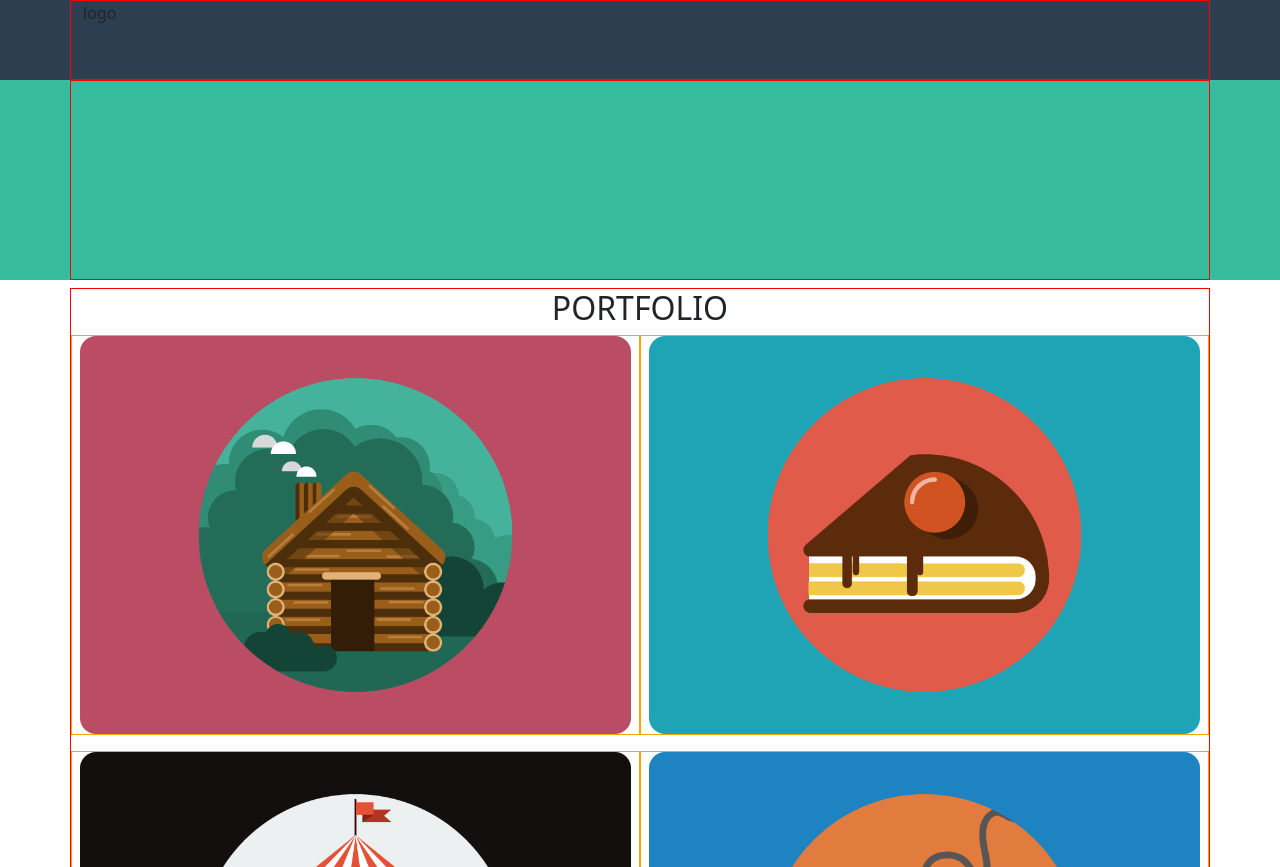
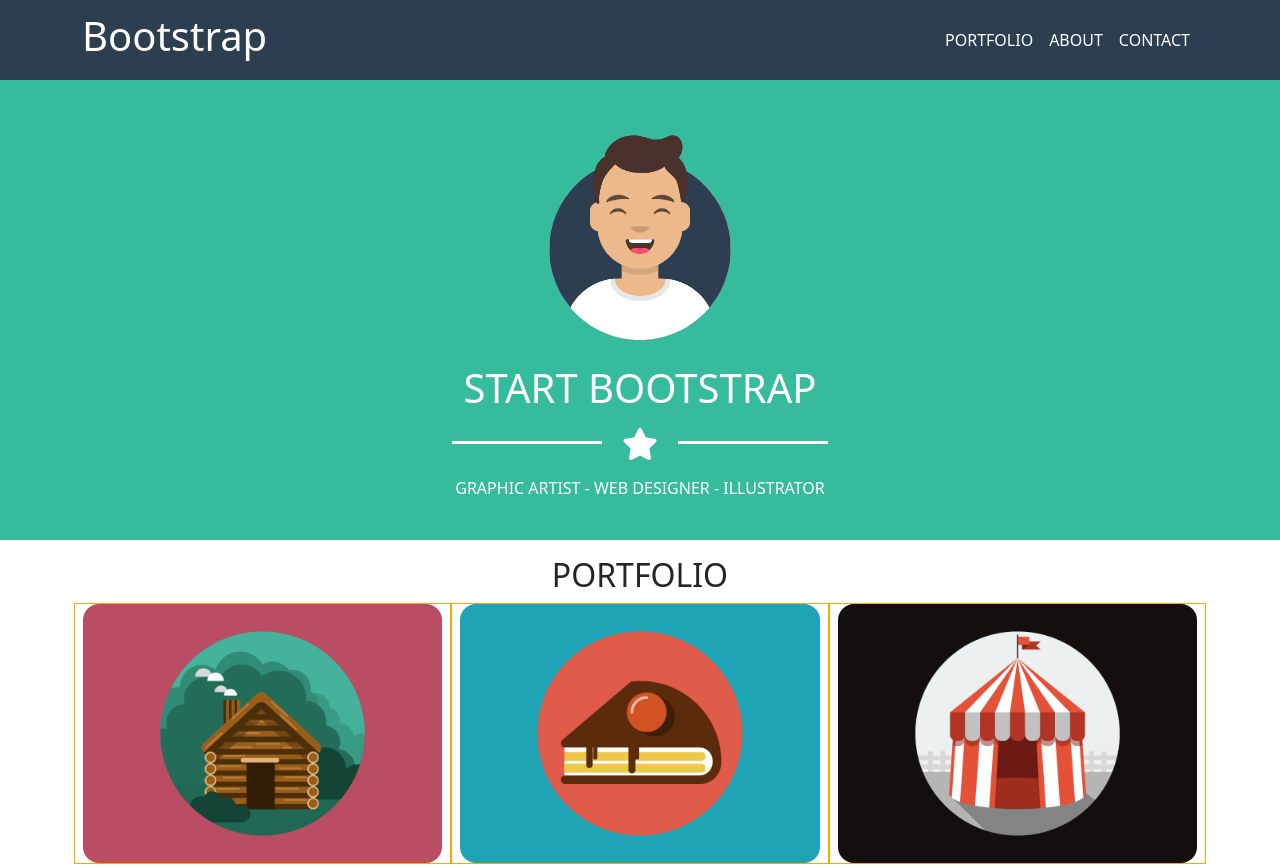
Before and after one commit to LucaPertosa/html-css-bootstrap-freelancer, a plain HTML site: page index.html in a window 1280 px wide. Shown: the top 867 px of the page. Drawn offline with nearby package versions, Linux system fonts and the light colour scheme.

Commit message:
Complete: navbar + jumbotron & responsive

```diff
--- a/css/style.css
+++ b/css/style.css
@@ -13,26 +13,54 @@
     display: inline-block;
 }
 
-/* COMMON DEBUG */
-.container {
-    border: 1px solid red;
+/* COMMON */
+
+.ms_separation {
+    min-width: 150px;
+    position: relative;
 }
 
+.ms_line {
+    width: 30%;
+    max-width: 150px;
+    border-bottom: 3px solid;
+}
+
+.ms_separation i {
+    margin: 0 20px;
+    font-size: 2rem;
+}
 /* HEADER */
-header .nav {
-    /* debug */
+header .navbar {
     height: var(--header-height);
+    color: white;
     background-color: var(--header-footer-color);
+}
+
+.navbar button {
+    border-color: white;
+}
+
+.navbar-toggler-icon {
+    filter: invert(1);
+}
+.nav-link {
+    color: white;
 }
 /* /HEADER */
 
 /* MAIN */
 
 /* Jumbotron */
-.jumbotron {
+.ms_jumbotron {
     /* debug */
-    height: 200px;
+    margin-top: var(--header-height);
+    color: white;
     background-color: var(--jumbotron-color);
+}
+
+.ms_jumbotron img {
+    width: 200px;
 }
 /* /Jumbotron */
 
@@ -43,6 +71,9 @@
 /* /Portfolio-section */
 
 /* About-section */
+.about {
+    background-color: var(--jumbotron-color);
+}
 .ms_container {
     max-width: 60%;
     margin: 0 auto;
--- a/index.html
+++ b/index.html
@@ -1,53 +1,93 @@
 <!DOCTYPE html>
 <html lang="en">
+
 <head>
     <meta charset="UTF-8">
     <meta http-equiv="X-UA-Compatible" content="IE=edge">
     <meta name="viewport" content="width=device-width, initial-scale=1.0">
     <title>Bootstrap Freelancer</title>
 
+    <!-- LINK FONTAWESOME -->
+    <link rel="stylesheet" href="https://cdnjs.cloudflare.com/ajax/libs/font-awesome/6.3.0/css/all.min.css" integrity="sha512-SzlrxWUlpfuzQ+pcUCosxcglQRNAq/DZjVsC0lE40xsADsfeQoEypE+enwcOiGjk/bSuGGKHEyjSoQ1zVisanQ==" crossorigin="anonymous" referrerpolicy="no-referrer" />
     <!-- LINK BOOTSTRAP -->
-    <link href="https://cdn.jsdelivr.net/npm/bootstrap@5.2.3/dist/css/bootstrap.min.css" rel="stylesheet" integrity="sha384-rbsA2VBKQhggwzxH7pPCaAqO46MgnOM80zW1RWuH61DGLwZJEdK2Kadq2F9CUG65" crossorigin="anonymous">
+    <link href="https://cdn.jsdelivr.net/npm/bootstrap@5.2.3/dist/css/bootstrap.min.css" rel="stylesheet"
+        integrity="sha384-rbsA2VBKQhggwzxH7pPCaAqO46MgnOM80zW1RWuH61DGLwZJEdK2Kadq2F9CUG65" crossorigin="anonymous">
 
     <!-- LINK CSS -->
     <link rel="stylesheet" href="css/style.css">
 </head>
+
 <body>
     <header>
-        <div class="nav">
-            <div class="container h-100">
-                logo
+        <nav class="navbar navbar-expand-md fixed-top">
+            <div class="container">
+                <div class="logo">
+                    <h1>Bootstrap</h1>
+                </div>
+                <button class="navbar-toggler ms-auto" type="button" data-bs-toggle="collapse"
+                    data-bs-target="#navbarTogglerDemo01" aria-controls="navbarTogglerDemo01" aria-expanded="false"
+                    aria-label="Toggle navigation">
+                    <span class="navbar-toggler-icon"></span>
+                </button>
+                <div class="collapse navbar-collapse" id="navbarTogglerDemo01">
+                    <ul class="navbar-nav ms-auto mb-2 mb-md-0">
+                        <li class="nav-item">
+                            <a class="nav-link" href="#portfolio">PORTFOLIO</a>
+                        </li>
+                        <li class="nav-item">
+                            <a class="nav-link" href="#about">ABOUT</a>
+                        </li>
+                        <li class="nav-item">
+                            <a class="nav-link" href="#contact">CONTACT</a>
+                        </li>
+                    </ul>
                 </div>
             </div>
+        </nav>
         <!-- Jumbotron -->
-        <div class="jumbotron mb-2">
-            <div class="container h-100"></div>
+        <div class="ms_jumbotron mb-2 p-4">
+            <div class="container text-center">
+                <img class="m-4" src="img/avatar.svg" alt="Avatar image">
+                <h2 class="h1 ">START BOOTSTRAP</h2>
+
+                <!-- Separation star -->
+                <span class="ms_separation d-flex  justify-content-center m-3">
+                    <p class="ms_line"></p>
+                    <i class="fa-solid fa-star"></i>
+                    <p class="ms_line"></p>
+                </span>
+                <!-- /Separation star -->
+
+                <p>
+                    GRAPHIC ARTIST - WEB DESIGNER - ILLUSTRATOR
+                </p>
+            </div>
         </div>
         <!-- /Jumbotron -->
     </header>
 
     <main>
         <!-- Portfolio-section -->
-        <section class="portfolio mb-2">
-            <div class="container g-3">
+        <section id="portfolio" class="py-2">
+            <div class="container">
                 <h2 class="text-center">PORTFOLIO</h2>
                 <div class="row g-3">
-                    <div class="col-12 col-lg-6 col-xxl-4">
+                    <div class="col-12 col-md-6 col-lg-4">
                         <img class="rounded-4" src="img/cabin.png" alt="">
                     </div>
-                    <div class="col-12 col-lg-6 col-xxl-4">
+                    <div class="col-12 col-md-6 col-lg-4">
                         <img class="rounded-4" src="img/cake.png" alt="">
                     </div>
-                    <div class="col-12 col-lg-6 col-xxl-4">
+                    <div class="col-12 col-md-6 col-lg-4">
                         <img class="rounded-4" src="img/circus.png" alt="">
                     </div>
-                    <div class="col-12 col-lg-6 col-xxl-4">
+                    <div class="col-12 col-md-6 col-lg-4">
                         <img class="rounded-4" src="img/game.png" alt="">
                     </div>
-                    <div class="col-12 col-lg-6 col-xxl-4">
+                    <div class="col-12 col-md-6 col-lg-4">
                         <img class="rounded-4" src="img/safe.png" alt="">
                     </div>
-                    <div class="col-12 col-lg-6 col-xxl-4">
+                    <div class="col-12 col-md-6 col-lg-4">
                         <img class="rounded-4" src="img/submarine.png" alt="">
                     </div>
                 </div>
@@ -56,13 +96,13 @@
         <!-- /Portfolio-section -->
 
         <!-- About-section -->
-        <section class="about mb-2">
+        <section id="about" class=" mb-2">
             <div class="ms_container">
                 <div class="container-fluid">
                     <h2 class="text-center">ABOUT</h2>
                     <div class="row g-3">
-                        <div class="col-12 col-lg-6">col</div>
-                        <div class="col-12 col-lg-6">col</div>
+                        <div class="col-12 col-md-6">col</div>
+                        <div class="col-12 col-md-6">col</div>
                     </div>
                     <button>download</button>
                 </div>
@@ -71,7 +111,7 @@
         <!-- /About-section -->
 
         <!-- Contact-section -->
-        <section class="contact mb-2">
+        <section id="contact" class=" mb-2">
             <div class="ms_container">
                 <div class="container-fluid  text-center">
                     <h2>CONTACT ME</h2>
@@ -106,4 +146,5 @@
         </div>
     </footer>
 </body>
+
 </html>
```
Lines whose indentation alone changed are shown as unchanged.
